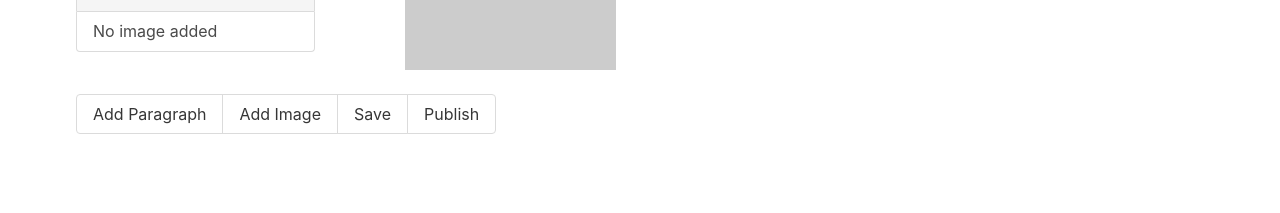
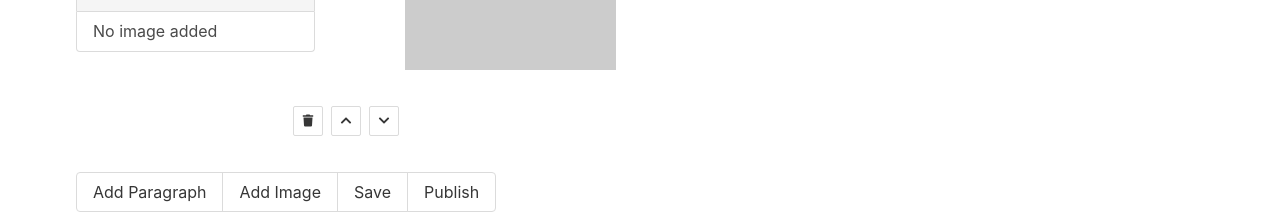
Before and after one commit to bushblade/Bulma-Vue-blog-app, a Vue app: page /new-blog in a window 1280 px wide. Both pictures are taken after a click on the element "Add Paragraph". Shown: the part 504-717 px from the top of the page. Built offline with nearby package versions, Linux system fonts and the light colour scheme; no server answers.

Commit message:
dynamic fields buttons

```diff
--- /dev/null
+++ b/src/components/NewBlog/DynamicFields.vue
@@ -0,0 +1,49 @@
+<template>
+  <transition-group tag="div" class="columns is-multiline">
+    <div class="column is-12" v-for="(field, index) of fields" :key="field.id">
+      <div class="columns is-multiline">
+        <div class="column is-12">
+          <!-- input -->
+        </div>
+        <div class="column is-12">
+          <!-- controls -->
+          <div class="buttons is-centered">
+            <span class="button is-small"
+             v-for="btn of buttons"
+             :key="btn.icon">
+              <span class="icon">
+                <i :class="btn.icon"></i>
+              </span>
+            </span>
+          </div>
+        </div>
+      </div>
+    </div>
+  </transition-group>
+</template>
+
+<script>
+export default {
+  name: 'DynamicFields',
+  data(){
+    return {
+      buttons: [
+        {
+          icon: 'fas fa-trash'
+        },
+        {
+          icon: 'fas fa-chevron-up'
+        },
+        {
+          icon: 'fas fa-chevron-down'
+        }
+      ]
+    }
+  },
+  computed: {
+    fields(){
+      return this.$store.state.newBlog.content
+    }
+  }
+}
+</script>
--- a/src/storeModules/newBlog.js
+++ b/src/storeModules/newBlog.js
@@ -54,13 +54,15 @@ export const newBlog = {
       if (payload === 'p') {
         state.content.push({
           type: 'text',
-          value: null
+          value: null,
+          id: Symbol()
         })
       } else {
         state.content.push({
           type: 'image',
           src: null,
-          feedBack: null
+          feedBack: null,
+          id: Symbol()
         })
       }
     }
--- a/src/views/NewBlog.vue
+++ b/src/views/NewBlog.vue
@@ -1,6 +1,5 @@
 <template>
   <div class="container">
-    <!-- <img :src="titleImagePreview"> -->
     <div class="columns">
       <div class="column is-8 is-offset-2">
         <h1 class="is-size-1 has-text-centered">Create a new blog post</h1>
@@ -11,6 +10,7 @@
         <AuthorDateTitle />
         <Keywords />
         <TitleImageInput />
+        <DynamicFields />
         <Controls />
       </div>
       <div class="column is-half preview">
@@ -25,6 +25,7 @@
   import TitleImageInput from '@/components/NewBlog/TitleImageInput'
   import Keywords from '@/components/NewBlog/Keywords'
   import Controls from '@/components/NewBlog/Controls'
+  import DynamicFields from '@/components/NewBlog/DynamicFields'
 
   export default {
     name: 'NewBlog',
@@ -37,7 +38,8 @@
       AuthorDateTitle,
       TitleImageInput,
       Keywords,
-      Controls
+      Controls,
+      DynamicFields
     },
     computed: {
       titleImagePreview() {
```
